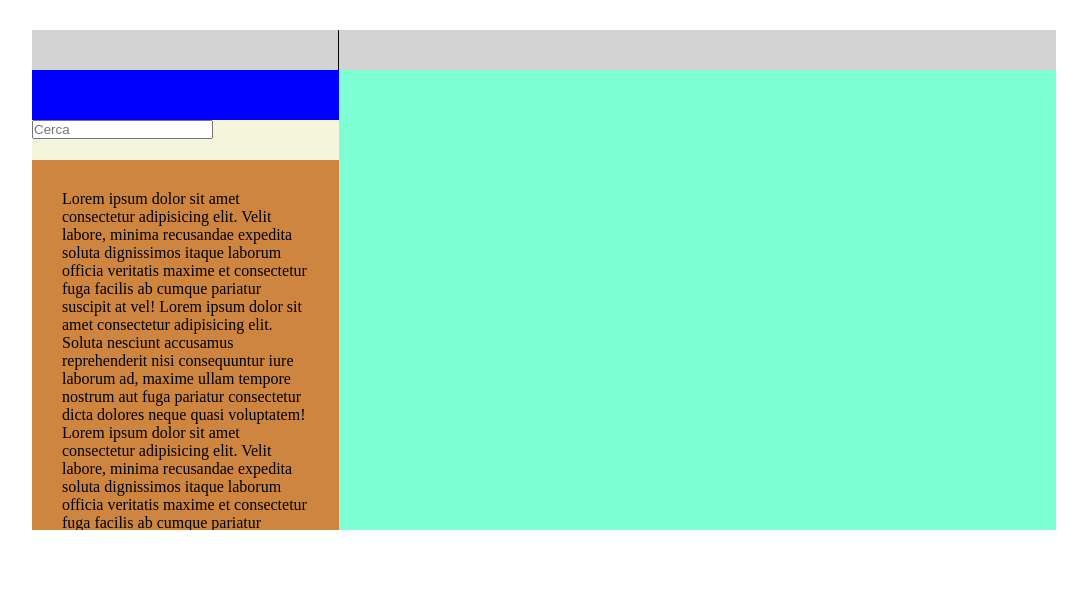
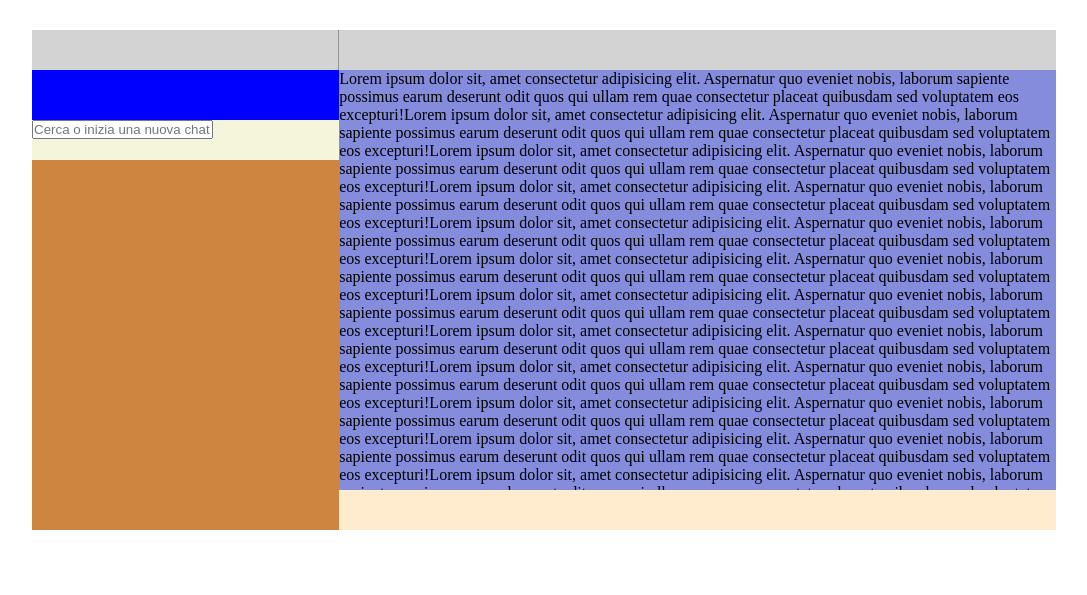
Before and after one commit to GessicaCalcagno/html-css-boolzapp, a plain HTML site: page index.html in a window 1280 px wide. Shown: the whole page, without its empty margins (96-1183 px from the left). Drawn offline with Linux system fonts and the light colour scheme.

Commit message:
Add: container right

```diff
--- a/css/responsive.css
+++ b/css/responsive.css
@@ -26,6 +26,12 @@
     height: calc(500px - 40px) ;
 }
 
+/* *********************************************** */
+/* -- CHAT RIGHT -- */
+
+.container-right{
+    width: 90%;
+}
 
 }
 
@@ -53,4 +59,11 @@
     display: none;
 }
 
+/* *********************************************** */
+/* -- CHAT RIGHT -- */
+
+.container-right{
+    width: 100%;
 }
+
+}
--- a/css/style.css
+++ b/css/style.css
@@ -34,7 +34,7 @@ img {
     width: 30%;
 }
 
-.conteiner-right,
+.container-right,
 .header-user-chat {
     width: 70%;
 }
@@ -46,14 +46,14 @@ header {
     height: 40px;
 }
 
-/* ---------header left---------- */
+/* Header left */
 .header-main-profile {
     /* debug */
     background-color: lightgray;
-    border-right: 1px solid black;
+    border-right: 1px solid rgb(148, 147, 147);
 }
 
-/* ---------header right---------- */
+/*  Header right */
 .header-user-chat {
     /* debug */
     background-color: lightgray;
@@ -66,18 +66,34 @@ header {
     background-color: blue;
 }
 
-/* ----- LABEL ----- */
+/* ----- LABEL LEFT----- */
 .find {
     /* debug */
     background-color: beige;
     height: 40px;
 }
 
+/* ----- CHAT LEFT----- */
 .chat-left {
     width: 100%;
     overflow: auto;
     /* debu */
     height: calc(500px - 130px);
-    padding: 30px;
     background: peru;
 }
+
+/* ----- CHAT RIGHT----- */
+
+.chat-right {
+    overflow: auto;
+    /* debug */
+   background-color: rgba(137, 43, 226, 0.541);
+   height: 420px;
+}
+
+/* ----- FOOTER (RIGHT)----- */
+
+.footer{
+    height: 40px;
+    background-color: blanchedalmond;
+}
--- a/index.html
+++ b/index.html
@@ -57,43 +57,69 @@
         <!-- /****************************** /HEADER  ********************************/ -->
 
         <!-- CHAT LEFT -->
+        <div class="wrapper-chat flex">
             <div class="container-left">
                 <div class="notifications">
 
                 </div>
                 <div class="find">
                     <label for="find">
-                    <input type="text" id="find" name="inputText" placeholder="Cerca">
+                        <input type="text" id="find" name="inputText" placeholder="Cerca o inizia una nuova chat">
                     </label>
                 </div>
 
                 <div class="chat-left">
-                <p>
-                    Lorem ipsum dolor sit amet consectetur adipisicing elit. Velit labore, minima recusandae expedita
-                    soluta dignissimos itaque laborum officia veritatis maxime et consectetur fuga facilis ab cumque
-                    pariatur suscipit at vel! Lorem ipsum dolor sit amet consectetur adipisicing elit. Soluta nesciunt
-                    accusamus reprehenderit nisi consequuntur iure laborum ad, maxime ullam tempore nostrum aut fuga
-                    pariatur consectetur dicta dolores neque quasi voluptatem!
-                    Lorem ipsum dolor sit amet consectetur adipisicing elit. Velit labore, minima recusandae expedita
-                    soluta dignissimos itaque laborum officia veritatis maxime et consectetur fuga facilis ab cumque
-                    pariatur suscipit at vel! Lorem ipsum dolor sit amet consectetur adipisicing elit. Soluta nesciunt
-                    accusamus reprehenderit nisi consequuntur iure laborum ad, maxime ullam tempore nostrum aut fuga
-                    pariatur consectetur dicta dolores neque quasi voluptatem!Lorem ipsum dolor sit amet consectetur
-                    adipisicing elit. Velit labore, minima recusandae expedita soluta dignissimos itaque laborum officia
-                    veritatis maxime et consectetur fuga facilis ab cumque pariatur suscipit at vel! Lorem ipsum dolor
-                    sit amet consectetur adipisicing elit. Soluta nesciunt accusamus reprehenderit nisi consequuntur
-                    iure laborum ad, maxime ullam tempore nostrum aut fuga pariatur consectetur dicta dolores neque
-                    quasi voluptatem!Lorem ipsum dolor sit amet consectetur adipisicing elit. Velit labore, minima
-                    recusandae expedita soluta dignissimos itaque laborum officia veritatis maxime et consectetur fuga
-                    facilis ab cumque pariatur suscipit at vel! Lorem ipsum dolor sit amet consectetur adipisicing elit.
-                    Soluta nesciunt accusamus reprehenderit nisi consequuntur iure laborum ad, maxime ullam tempore
-                    nostrum aut fuga pariatur consectetur dicta dolores neque quasi voluptatem!Lorem ipsum dolor sit
-                    amet consectetur adipisicing elit. Velit labore, minima recusandae expedita soluta dignissimos
-                    itaque laborum officia veritatis maxime et consectetur fuga facilis ab cumque pariatur suscipit at
-                    vel! Lorem ipsum dolor sit amet consectetur adipisicing elit. Soluta nesciunt accusamus
-                    reprehenderit nisi consequuntur iure laborum ad, maxime ullam tempore nostrum aut fuga pariatur
-                    consectetur dicta dolores neque quasi voluptatem!
+
+
+                </div>
+
+            </div>
+
+            <!-- *************************************************************** -->
+            <!-- CHAT RIGHT -->
+
+            <div class="container-right">
+                <div class="chat-right">
+                    <p>Lorem ipsum dolor sit, amet consectetur adipisicing elit. Aspernatur quo eveniet nobis, laborum
+                        sapiente possimus earum deserunt odit quos qui ullam rem quae consectetur placeat quibusdam sed
+                        voluptatem eos excepturi!Lorem ipsum dolor sit, amet consectetur adipisicing elit. Aspernatur quo eveniet nobis, laborum
+                        sapiente possimus earum deserunt odit quos qui ullam rem quae consectetur placeat quibusdam sed
+                        voluptatem eos excepturi!Lorem ipsum dolor sit, amet consectetur adipisicing elit. Aspernatur quo eveniet nobis, laborum
+                        sapiente possimus earum deserunt odit quos qui ullam rem quae consectetur placeat quibusdam sed
+                        voluptatem eos excepturi!Lorem ipsum dolor sit, amet consectetur adipisicing elit. Aspernatur quo eveniet nobis, laborum
+                        sapiente possimus earum deserunt odit quos qui ullam rem quae consectetur placeat quibusdam sed
+                        voluptatem eos excepturi!Lorem ipsum dolor sit, amet consectetur adipisicing elit. Aspernatur quo eveniet nobis, laborum
+                        sapiente possimus earum deserunt odit quos qui ullam rem quae consectetur placeat quibusdam sed
+                        voluptatem eos excepturi!Lorem ipsum dolor sit, amet consectetur adipisicing elit. Aspernatur quo eveniet nobis, laborum
+                        sapiente possimus earum deserunt odit quos qui ullam rem quae consectetur placeat quibusdam sed
+                        voluptatem eos excepturi!Lorem ipsum dolor sit, amet consectetur adipisicing elit. Aspernatur quo eveniet nobis, laborum
+                        sapiente possimus earum deserunt odit quos qui ullam rem quae consectetur placeat quibusdam sed
+                        voluptatem eos excepturi!Lorem ipsum dolor sit, amet consectetur adipisicing elit. Aspernatur quo eveniet nobis, laborum
+                        sapiente possimus earum deserunt odit quos qui ullam rem quae consectetur placeat quibusdam sed
+                        voluptatem eos excepturi!Lorem ipsum dolor sit, amet consectetur adipisicing elit. Aspernatur quo eveniet nobis, laborum
+                        sapiente possimus earum deserunt odit quos qui ullam rem quae consectetur placeat quibusdam sed
+                        voluptatem eos excepturi!Lorem ipsum dolor sit, amet consectetur adipisicing elit. Aspernatur quo eveniet nobis, laborum
+                        sapiente possimus earum deserunt odit quos qui ullam rem quae consectetur placeat quibusdam sed
+                        voluptatem eos excepturi!Lorem ipsum dolor sit, amet consectetur adipisicing elit. Aspernatur quo eveniet nobis, laborum
+                        sapiente possimus earum deserunt odit quos qui ullam rem quae consectetur placeat quibusdam sed
+                        voluptatem eos excepturi!Lorem ipsum dolor sit, amet consectetur adipisicing elit. Aspernatur quo eveniet nobis, laborum
+                        sapiente possimus earum deserunt odit quos qui ullam rem quae consectetur placeat quibusdam sed
+                        voluptatem eos excepturi!Lorem ipsum dolor sit, amet consectetur adipisicing elit. Aspernatur quo eveniet nobis, laborum
+                        sapiente possimus earum deserunt odit quos qui ullam rem quae consectetur placeat quibusdam sed
+                        voluptatem eos excepturi!Lorem ipsum dolor sit, amet consectetur adipisicing elit. Aspernatur quo eveniet nobis, laborum
+                        sapiente possimus earum deserunt odit quos qui ullam rem quae consectetur placeat quibusdam sed
+                        voluptatem eos excepturi!
+
                     </p>
+
+
+                </div>
+                <!--  ************************************************************  -->
+                <!-- FOOTER -->
+                <div class="footer">
+
+                </div>
+
 
             </div>
 
@@ -102,7 +128,6 @@
 
 
 
-
     </main>
 </body>
 
```
Lines whose indentation alone changed are shown as unchanged.
